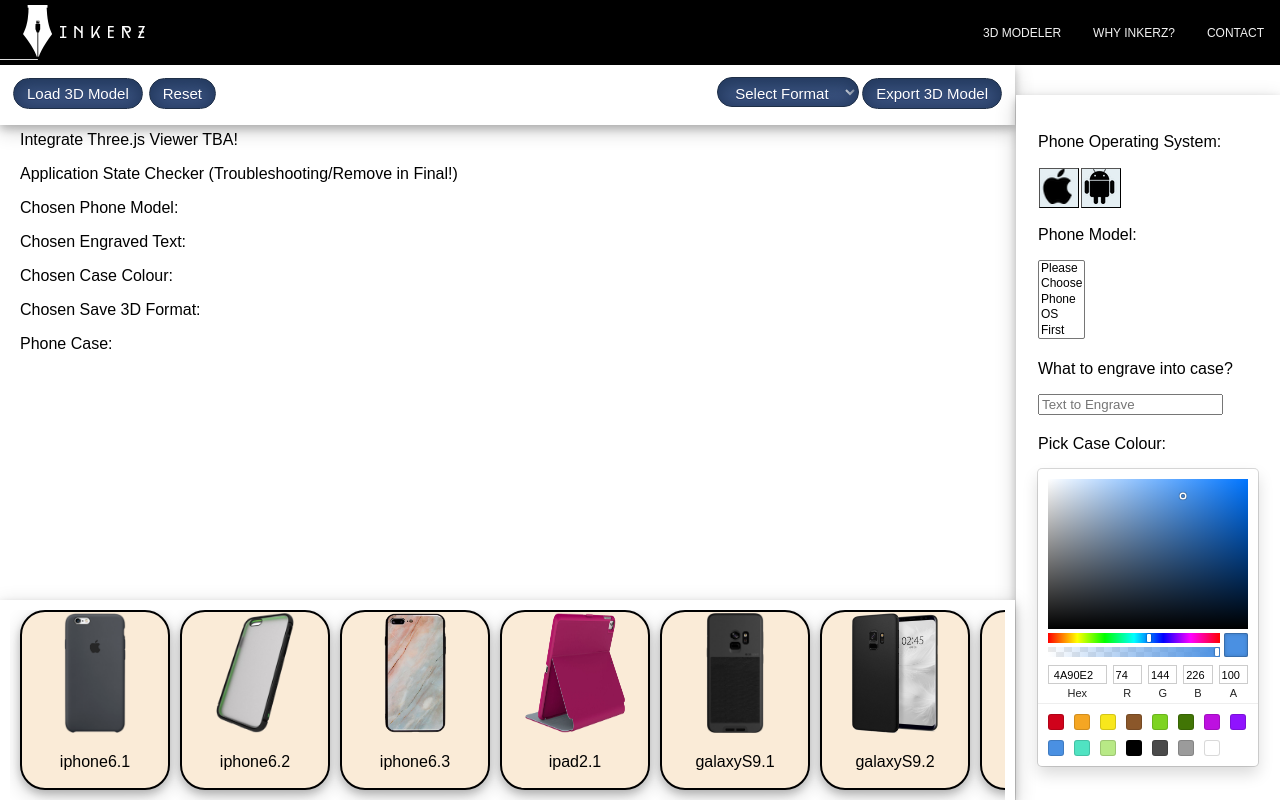
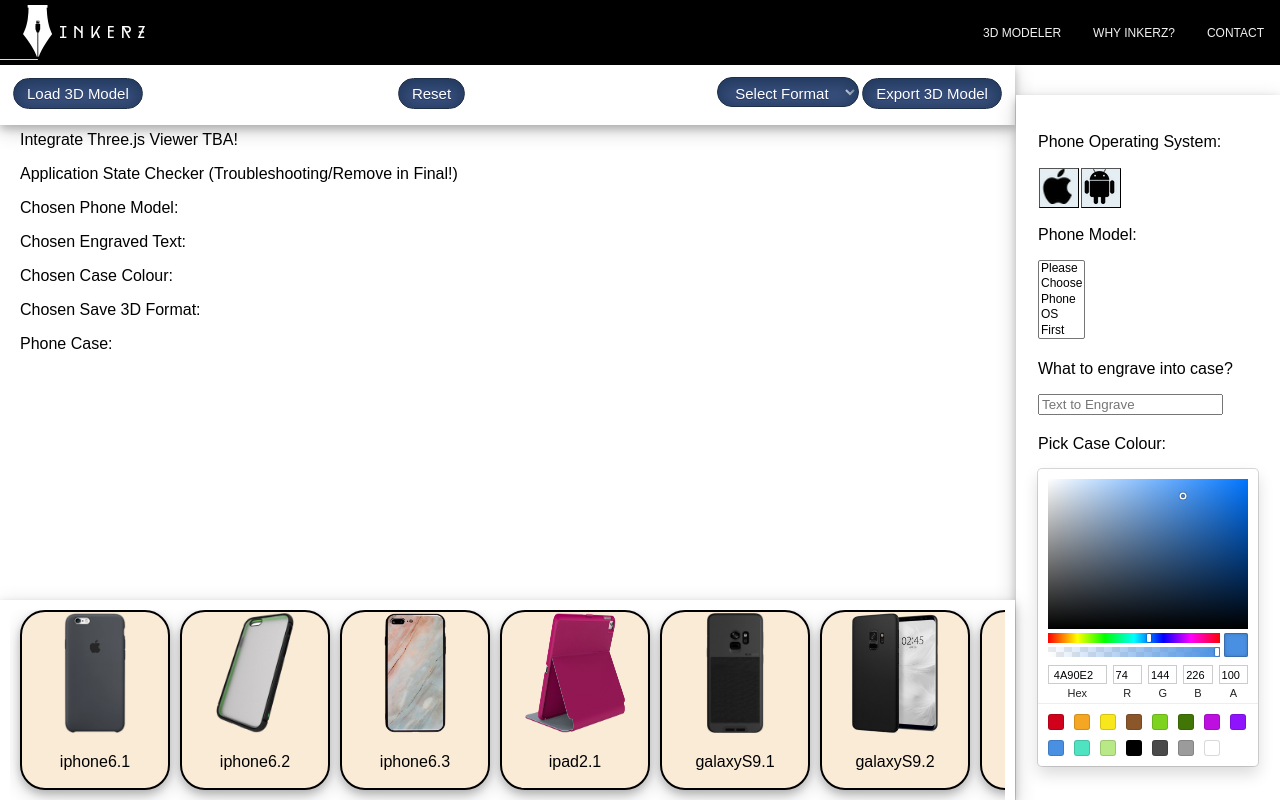
Before and after one commit to Che-Zhu/Inkerz-ReactUI, a React (Create React App) app: page / in a window 1280 px wide. Built offline with nearby package versions, Linux system fonts and the light colour scheme.

Commit message:
separation of controls in top control area for better component level control and positioning.

```diff
--- a/package.json
+++ b/package.json
@@ -5,6 +5,7 @@
   "homepage": "http://cheaww.github.io/Inkerz-ReactUI",
   "dependencies": {
     "react": "^16.8.6",
+    "react-color": "^2.17.2",
     "react-dom": "^16.8.6",
     "react-scripts": "2.1.8"
   },
--- a/src/App.js
+++ b/src/App.js
@@ -1,6 +1,8 @@
 import React, { Component } from 'react';
 import Header from './components/Header'
-import TopControls from './components/TopControls'
+import LoadControl from './components/LoadControl'
+import ExportControl from './components/ExportControl'
+import ResetControl from './components/ResetControl'
 import Main3DView from './components/Main3DView'
 import PhoneSelection from './components/PhoneSelection'
 import TextEngraving from './components/TextEngraving'
@@ -28,11 +30,11 @@ class App extends Component {
       available_Android_phone_models: ['GalaxyS9', 'GooglePixel2XL'],
       available_export_3d_formats: ['STL', 'OBJ', 'AFM', '3FM'],
       displyed_phone_models: ['Please', 'Choose', 'Phone', 'OS', 'First'],
-      available_iPhone6_cases: ['iphone6.1','iphone6.2','iphone6.3'],
+      available_iPhone6_cases: ['iphone6.1', 'iphone6.2', 'iphone6.3'],
       available_iPad2_cases: ['ipad2.1'],
-      available_galaxyS9_cases: ['galaxyS9.1','galaxyS9.2'],
+      available_galaxyS9_cases: ['galaxyS9.1', 'galaxyS9.2'],
       available_pixel2XL_cases: ['pixel2XL.1'],
-      available_case_models: ['iphone6.1','iphone6.2','iphone6.3','ipad2.1','galaxyS9.1','galaxyS9.2','pixel2XL.1']
+      available_case_models: ['iphone6.1', 'iphone6.2', 'iphone6.3', 'ipad2.1', 'galaxyS9.1', 'galaxyS9.2', 'pixel2XL.1']
     }
 
     /* section to bind functions to local class context */
@@ -71,12 +73,12 @@ class App extends Component {
     var target = e.target.value
 
     if (target === "AppleiOS") {
-      this.setState({ chosen_phone_os: "iOS"})
+      this.setState({ chosen_phone_os: "iOS" })
       this.setState({ displyed_phone_models: this.state.available_AppleiOS_phone_models })
     }
 
     if (target === "Android") {
-      this.setState({ chosen_phone_os: "Android"})
+      this.setState({ chosen_phone_os: "Android" })
       this.setState({ displyed_phone_models: this.state.available_Android_phone_models })
     }
 
@@ -101,15 +103,18 @@ class App extends Component {
         <header>
           <Header />
         </header>
-        <TopControls
+        <div className="top-controls">
+          <div className="top-controls-flex">
+            <LoadControl />
+            <ResetControl onResetApp={this.resetApp} />
+            <ExportControl
               export_3d_formats={this.state.available_export_3d_formats}
               chosen_3d_format={this.state.chosen_export_3d_format}
-          on3DFormatSelect={this.update3DExportFormat}
-          onResetApp={this.resetApp}
             />
+          </div>
+        </div>
         <main>
           <Main3DView app_states={this.state} />
-
           <div className="abottom" >
             <CaseSelection
               phone_case_selection={this.state.available_case_models}
--- /dev/null
+++ b/src/components/ExportControl.js
@@ -0,0 +1,17 @@
+import React from 'react';
+
+function ExportControl(props) {
+    return (
+        <div>
+            <select className="select-3d" onChange={props.on3DFormatSelect} value={props.chosen_3d_format}>
+                <option value="">Select Format</option>
+                {props.export_3d_formats.map((format) => (
+                    <option key={format} value={format} >.{format}</option>
+                ))}
+            </select>
+            <button className="button-3d">Export 3D Model</button>
+        </div>
+    )
+}
+
+export default ExportControl
--- /dev/null
+++ b/src/components/LoadControl.js
@@ -0,0 +1,11 @@
+import React from 'react';
+
+function LoadControl(props) {
+    return (
+        <div>
+            <button className="button-3d">Load 3D Model</button>
+        </div>
+    )
+}
+
+export default LoadControl
--- /dev/null
+++ b/src/components/ResetControl.js
@@ -0,0 +1,12 @@
+import React from 'react';
+
+function ResetControl(props) {
+    return (
+
+        <div>
+            <button className="button-3d" onClick={props.onResetApp}>Reset</button>
+        </div>
+    )
+}
+
+export default ResetControl
--- a/src/components/TopControls.js
+++ /dev/null
@@ -1,25 +0,0 @@
-import React from 'react';
-
-function TopControls(props) {
-    return (
-        <div className="top-controls">
-            <div className="top-controls-flex">
-                <div>
-                    <button className="button-3d">Load 3D Model</button>
-                    <button className="button-3d" onClick={props.onResetApp}>Reset</button>
-                </div>
-                <div>
-                    <select className="select-3d" onChange={props.on3DFormatSelect} value={props.chosen_3d_format}>
-                        <option value="">Select Format</option>
-                        {props.export_3d_formats.map((format) => (
-                            <option key={format} value={format} >.{format}</option>
-                        ))}
-                    </select>
-                    <button className="button-3d">Export 3D Model</button>
-                </div>
-            </div>
-        </div >
-    )
-}
-
-export default TopControls
```
Also changed, not shown: 1 other file (tests, documents, lock files or other folders). Lines whose indentation alone changed are shown as unchanged.
